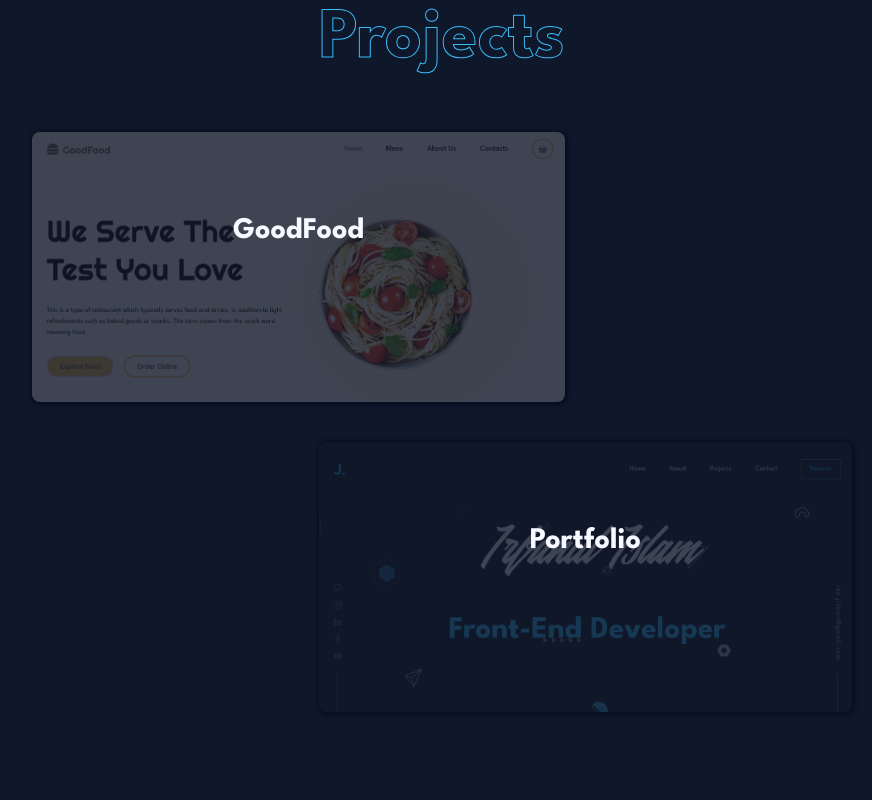
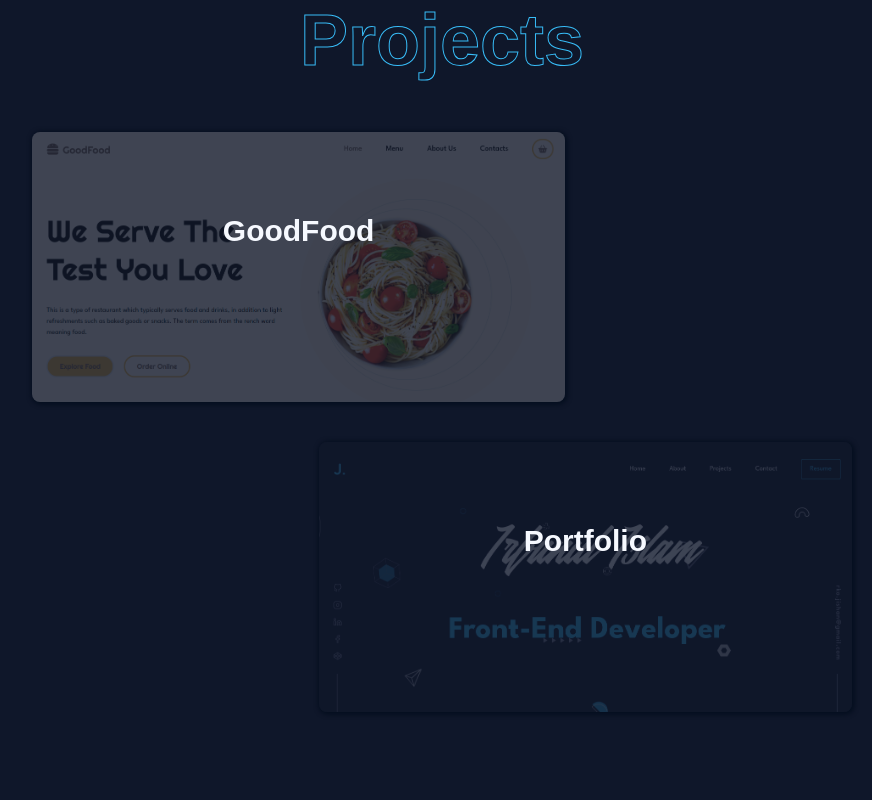
Before and after one commit to jishan101/my-portfolio, a Next.js app: page / in a window 1280 px wide. Shown: the part 1700-2500 px from the top of the page, without its empty margins (198-1070 px from the left). Built offline with nearby package versions, Linux system fonts and the light colour scheme.

Commit message:
feat(): valencia font location change

```diff
--- a/styles/globals.css
+++ b/styles/globals.css
@@ -1,22 +1,22 @@
-@import url('https://fonts.googleapis.com/css2?family=Bebas+Neue&family=League+Spartan:wght@100;200;300;400;500;600;700;800;900&family=Quicksand:wght@300;400;500;600;700&display=swap');
+@tailwind base;
+@tailwind components;
+@tailwind utilities;
+
+@import url("https://fonts.googleapis.com/css2?family=Bebas+Neue&family=League+Spartan:wght@100;200;300;400;500;600;700;800;900&family=Quicksand:wght@300;400;500;600;700&display=swap");
 
 @font-face {
-  font-family: 'valencia';
-  src: url('../fonts/valencia_400-webfont.woff2') format('woff2'),
-       url('../fonts/valencia_400-webfont.woff') format('woff');
+  font-family: "valencia";
+  src: url("../public/fonts/valencia_400-webfont.woff2") format("woff2"),
+    url("../public/fonts/valencia_400-webfont.woff") format("woff");
   font-weight: normal;
   font-style: normal;
 }
 
-@tailwind base;
-@tailwind components;
-@tailwind utilities;
-
 :root {
-  --back-color: #0F172A;
-  --action-color: #38BDF8;
-  --primary-color: #F6F9FF;
-  --secondary-color: #B7BDD8;
+  --back-color: #0f172a;
+  --action-color: #38bdf8;
+  --primary-color: #f6f9ff;
+  --secondary-color: #b7bdd8;
 }
 
 html,
@@ -40,15 +40,15 @@ a {
 
 /* for scrollbar style */
 body::-webkit-scrollbar {
-  width: 8px;               /* width of the entire scrollbar */
+  width: 8px; /* width of the entire scrollbar */
 }
 body::-webkit-scrollbar-track {
-  background: var(--back-color);        /* color of the tracking area */
+  background: var(--back-color); /* color of the tracking area */
 }
 body::-webkit-scrollbar-thumb {
-  background-color: var(--secondary-color);    /* color of the scroll thumb */
-  border-radius: 20px;       /* roundness of the scroll thumb */
-  border: 3px solid var(--secondary-color);  /* creates padding around scroll thumb */
+  background-color: var(--secondary-color); /* color of the scroll thumb */
+  border-radius: 20px; /* roundness of the scroll thumb */
+  border: 3px solid var(--secondary-color); /* creates padding around scroll thumb */
 }
 
 /* for stroke text */
@@ -70,60 +70,62 @@ body::-webkit-scrollbar-thumb {
 
 .menu-bars > .bars > span:first-child {
   transform: scaleX(1);
-  transition: transform 300ms cubic-bezier(.64,.22,.36,.78) 700ms;
+  transition: transform 300ms cubic-bezier(0.64, 0.22, 0.36, 0.78) 700ms;
 }
 
 .menu-bars.is-open > .bars > span:first-child {
   transform: scaleX(0);
-  transition: transform 300ms cubic-bezier(.64,.22,.36,.78);
+  transition: transform 300ms cubic-bezier(0.64, 0.22, 0.36, 0.78);
 }
 
 .menu-bars > .bars > span:nth-child(3) {
   width: 17px;
-  transition: width 300ms cubic-bezier(.64,.22,.36,.78) 700ms;
+  transition: width 300ms cubic-bezier(0.64, 0.22, 0.36, 0.78) 700ms;
 }
 
 .menu-bars.is-open > .bars > span:nth-child(3) {
   width: 0;
-  transition: width 300ms cubic-bezier(.64,.22,.36,.78);
+  transition: width 300ms cubic-bezier(0.64, 0.22, 0.36, 0.78);
 }
 
 .menu-bars > .bars > span:nth-child(2) {
   transform: rotateZ(0deg);
-  transition: transform 300ms cubic-bezier(.64,.22,.36,.78);
+  transition: transform 300ms cubic-bezier(0.64, 0.22, 0.36, 0.78);
 }
 
 .menu-bars.is-open > .bars > span:nth-child(2) {
   transform: rotateZ(315deg);
-  transition: transform 300ms cubic-bezier(.64,.22,.36,.78) 700ms;
+  transition: transform 300ms cubic-bezier(0.64, 0.22, 0.36, 0.78) 700ms;
 }
 
 .menu-bars > .other-bar {
   height: 0;
   transform: rotateZ(0deg);
-  transition: height 300ms cubic-bezier(.64,.22,.36,.78) 400ms, transform 300ms cubic-bezier(.64,.22,.36,.78);
+  transition: height 300ms cubic-bezier(0.64, 0.22, 0.36, 0.78) 400ms,
+    transform 300ms cubic-bezier(0.64, 0.22, 0.36, 0.78);
 }
 
 .menu-bars.is-open > .other-bar {
   height: 30px;
   transform: rotateZ(315deg);
-  transition: height 300ms cubic-bezier(.64,.22,.36,.78) 300ms, transform 300ms cubic-bezier(.64,.22,.36,.78) 700ms;
+  transition: height 300ms cubic-bezier(0.64, 0.22, 0.36, 0.78) 300ms,
+    transform 300ms cubic-bezier(0.64, 0.22, 0.36, 0.78) 700ms;
 }
 
 .menu-mobile.visually-hidden {
   transform: translateX(100vw);
-  transition: all 550ms cubic-bezier(.64,.22,.14,.87);
+  transition: all 550ms cubic-bezier(0.64, 0.22, 0.14, 0.87);
 }
 
 .menu-mobile.is-open {
   transform: translateX(0vw);
-  transition: all 550ms cubic-bezier(.64,.22,.14,.87);
+  transition: all 550ms cubic-bezier(0.64, 0.22, 0.14, 0.87);
 }
 
 .mobile-links {
-  -moz-box-shadow: -20px 0px 20px -15px rgba(2,12,27,0.7);
-  -webkit-box-shadow: -20px 0px 20px -15px rgba(2,12,27,0.7);
-  box-shadow: -20px 0px 20px -15px rgba(2,12,27,0.7);
+  -moz-box-shadow: -20px 0px 20px -15px rgba(2, 12, 27, 0.7);
+  -webkit-box-shadow: -20px 0px 20px -15px rgba(2, 12, 27, 0.7);
+  box-shadow: -20px 0px 20px -15px rgba(2, 12, 27, 0.7);
 }
 /* mobile menu trasition end */
 
@@ -138,7 +140,7 @@ body::-webkit-scrollbar-thumb {
 }
 
 .links > li:hover {
-  color: var(--action-color)
+  color: var(--action-color);
 }
 
 /* for social media icons transition */
@@ -162,18 +164,32 @@ ul.frameworks > div > li::before {
 }
 
 @keyframes card-slide {
-  0% {transform: translateX(0%);}
-  100% {transform: translateX(100%);}
+  0% {
+    transform: translateX(0%);
+  }
+  100% {
+    transform: translateX(100%);
+  }
 }
 
 @keyframes reverse-card-slide {
-  0% {transform: translateX(100%);}
-  100% {transform: translateX(0%);}
+  0% {
+    transform: translateX(100%);
+  }
+  100% {
+    transform: translateX(0%);
+  }
 }
 
 @keyframes slide-in {
-  0% {opacity: 0; transform: translateY(300px);}
-  100% {opacity: 1; transform: translateY(0px);}
+  0% {
+    opacity: 0;
+    transform: translateY(300px);
+  }
+  100% {
+    opacity: 1;
+    transform: translateY(0px);
+  }
 }
 
 @media screen and (min-width: 1024px) {
```
Also changed, not shown: public/fonts/valencia_400-webfont.woff (renamed from fonts/valencia_400-webfont.woff), public/fonts/valencia_400-webfont.woff2 (renamed from fonts/valencia_400-webfont.woff2).
